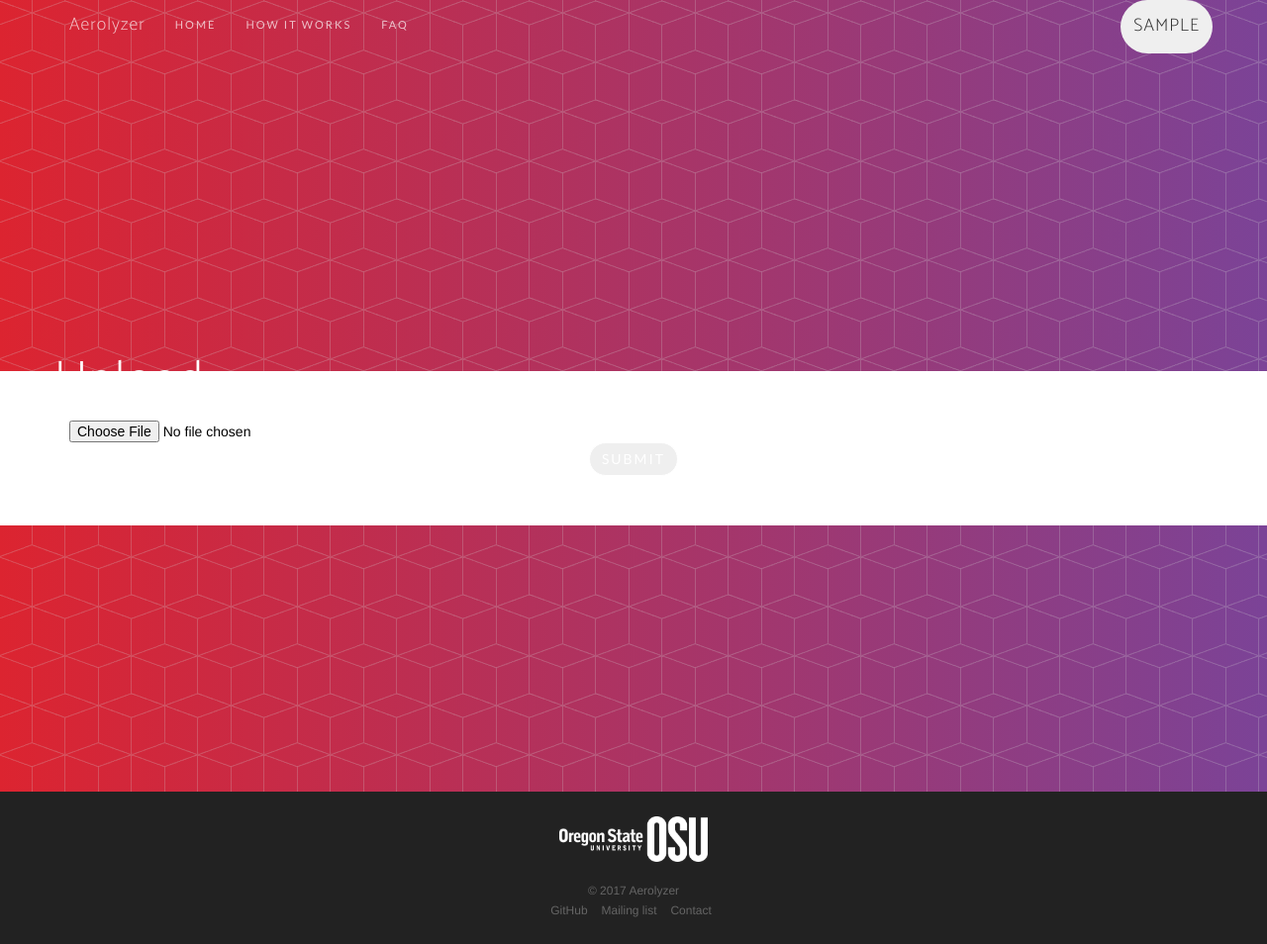
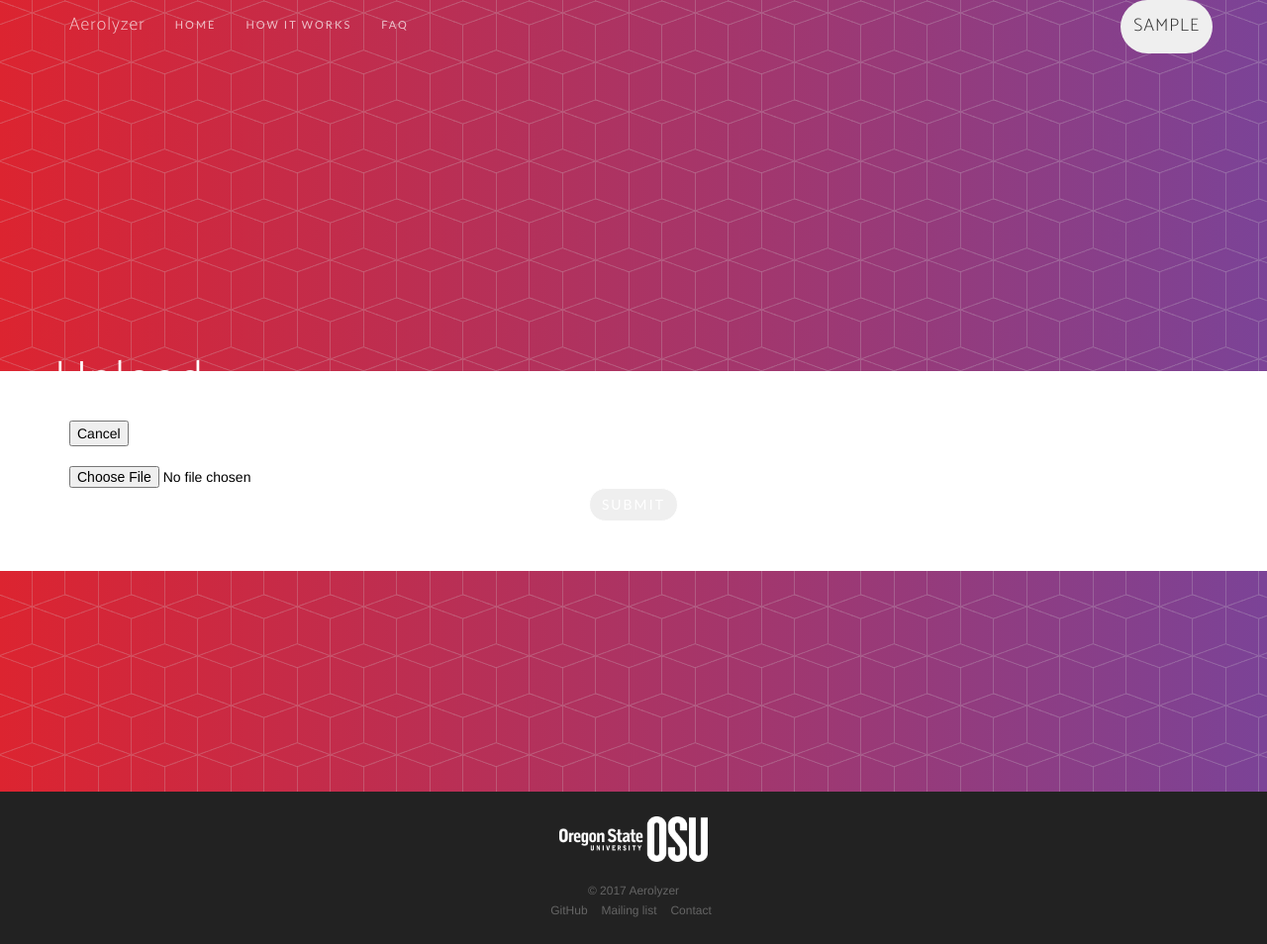
Before and after one commit to Aerolyzer/Aerolyzer_App, a Django app: page /app/upload in a window 1280 px wide. Shown: the whole page at 99% size. Run offline with Django 3.2, Linux system fonts and the light colour scheme; the visitor is signed in with stand-in values (Sample User, id 1); some libraries are stand-ins or nearby versions; some web fonts are replaced.

Commit message:
Added cancel button, exif read to reqs.txt, updated readme

```diff
--- a/Aerolyzer/app/templates/app/upload.html
+++ b/Aerolyzer/app/templates/app/upload.html
@@ -21,6 +21,10 @@
 						For more info about image restrictions, <a href="../app/faq">visit our FAQ.</a>
 						<br> <br>
 					{% endif %}
+					<form>
+						<input type="button" onClick="history.go(0)" value="Cancel">{% csrf_token %}
+					</form>
+					<br>
 					<form method="post" action="../app/upload" enctype="multipart/form-data"> {% csrf_token %}
 						<div style="text-align: center;">
 							<input type="file" name="myfile" id="myfile">
--- a/Aerolyzer/requirements.txt
+++ b/Aerolyzer/requirements.txt
@@ -5,3 +5,4 @@ whitenoise==3.3.0
 pysolr==3.6.0
 psycopg2==2.6.2
 django-decorator-include==1.2
+exifread==2.1.2
```
Also changed, not shown: README.md.
